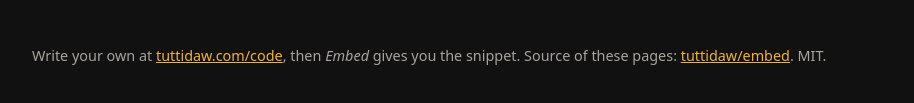
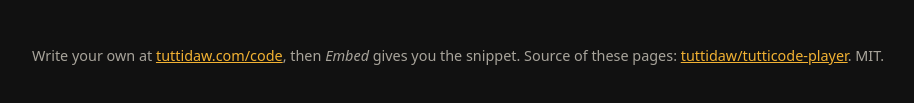
Before and after one commit to tuttidaw/tutticode-player, a plain HTML site: page index.html in a window 1280 px wide. Shown: the part 337-440 px from the top of the page, without its empty margins (68-982 px from the left). Drawn offline with Linux system fonts and the light colour scheme; a script that the page names is missing.

Commit message:
Links follow the repo rename (tuttidaw.github.io/tutticode-player)

```diff
--- a/index.html
+++ b/index.html
@@ -13,7 +13,7 @@
     <h1>@tuttidaw/embed</h1>
     <p>Put a playable <a href="https://tuttidaw.com/code">TuttiCode</a> card in any web page: a short music program with a Play button, its code and a Remix link. One script tag, no dependencies; the audio engine runs in the card's iframe, never in your page.</p>
     <nav>
-      <a href="https://github.com/tuttidaw/embed">GitHub</a>
+      <a href="https://github.com/tuttidaw/tutticode-player">GitHub</a>
       <a href="https://www.npmjs.com/package/@tuttidaw/embed">npm</a>
       <a href="examples/script-tag.html">Script tag</a>
       <a href="examples/iframe.html">Iframe only</a>
@@ -60,7 +60,7 @@ master.fx("Limiter")'></tuttidaw-code>
   </main>
 
   <footer>
-    <p>Write your own at <a href="https://tuttidaw.com/code">tuttidaw.com/code</a>, then <em>Embed</em> gives you the snippet. Source of these pages: <a href="https://github.com/tuttidaw/embed">tuttidaw/embed</a>. MIT.</p>
+    <p>Write your own at <a href="https://tuttidaw.com/code">tuttidaw.com/code</a>, then <em>Embed</em> gives you the snippet. Source of these pages: <a href="https://github.com/tuttidaw/tutticode-player">tuttidaw/tutticode-player</a>. MIT.</p>
   </footer>
 </body>
 </html>
```
Also changed, not shown: 3 other files.
